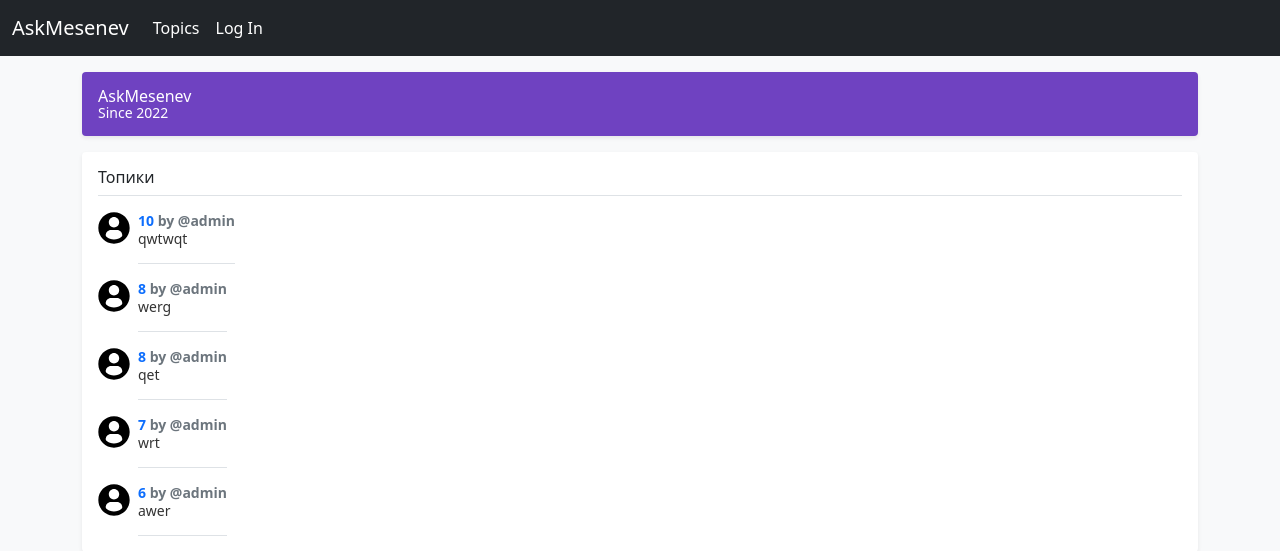
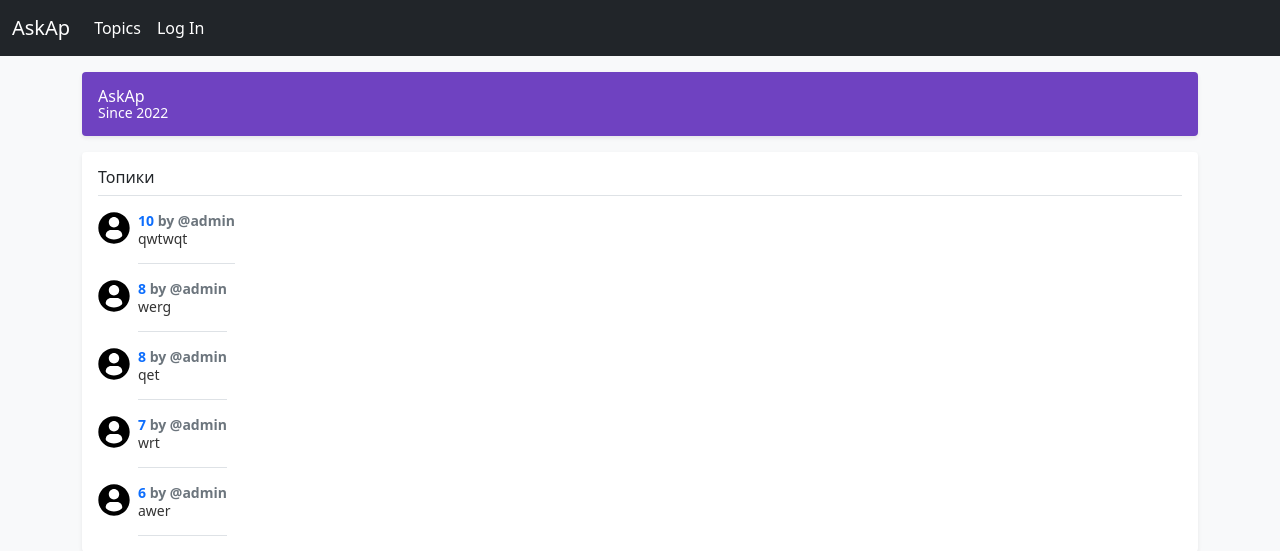
Before and after one commit to Rikucode/Forum, a Django app: page /questions/ in a window 1280 px wide. Shown: the top 551 px of the page. Run offline with Django 4.2, Linux system fonts and the light colour scheme; data comes from the database, SQL or seed files in the repository.

Commit message:
smol rebranding

```diff
--- a/myproject/forum/templates/base.html
+++ b/myproject/forum/templates/base.html
@@ -14,7 +14,7 @@
 <body>
 <div class="d-flex flex-column flex-md-row align-items-center pb-3 mb-4 border-bottom">
       <a href="/" class="d-flex align-items-center text-dark text-decoration-none">
-        <span class="fs-4">AskMesenev</span>
+        <span class="fs-4">AskAp</span>
       </a>
       <nav class="d-inline-flex mt-2 mt-md-0 ms-md-auto">
         <a class="me-3 py-2 text-dark text-decoration-none" href="/admin">Admin</a>
--- a/myproject/forum/templates/detail.html
+++ b/myproject/forum/templates/detail.html
@@ -38,7 +38,7 @@
 
 <nav class="navbar navbar-expand-lg fixed-top navbar-dark bg-dark" aria-label="Main navigation">
   <div class="container-fluid">
-    <a class="navbar-brand" href="{% url 'forum:home' %}">AskMesenev</a>
+    <a class="navbar-brand" href="{% url 'forum:home' %}">AskAp</a>
 
     <div class="navbar-collapse offcanvas-collapse" id="navbar">
       <ul class="navbar-nav me-auto mb-2 mb-lg-0" id="ulu1">
--- a/myproject/forum/templates/home.html
+++ b/myproject/forum/templates/home.html
@@ -35,7 +35,7 @@
 <div class="cover-container d-flex w-100 h-100 p-3 mx-auto flex-column">
   <header class="mb-auto">
     <div>
-      <h3 class="float-md-start mb-0">AskMesenev</h3>
+      <h3 class="float-md-start mb-0">AskAp</h3>
       <nav class="nav nav-masthead justify-content-center float-md-end">
         <a class="nav-link active" aria-current="page" href="http://pavlyuchenko.tk/">About me</a>
         <a class="nav-link" href="https://github.com/Rikucode/Forum">GitHub</a>
--- a/myproject/forum/templates/index.html
+++ b/myproject/forum/templates/index.html
@@ -33,7 +33,7 @@
 
 <nav class="navbar navbar-expand-lg fixed-top navbar-dark bg-dark" aria-label="Main navigation">
   <div class="container-fluid">
-    <a class="navbar-brand" href="{% url 'forum:home' %}">AskMesenev</a>
+    <a class="navbar-brand" href="{% url 'forum:home' %}">AskAp</a>
 
     <div class="navbar-collapse offcanvas-collapse" id="navbar">
       <ul class="navbar-nav me-auto mb-2 mb-lg-0">
@@ -60,7 +60,7 @@
 <main class="container">
   <div class="d-flex align-items-center p-3 my-3 text-white bg-purple rounded shadow-sm">
     <div class="lh-1">
-      <h1 class="h6 mb-0 text-white lh-1">AskMesenev</h1>
+      <h1 class="h6 mb-0 text-white lh-1">AskAp</h1>
       <small>Since 2022</small>
     </div>
   </div>
```
